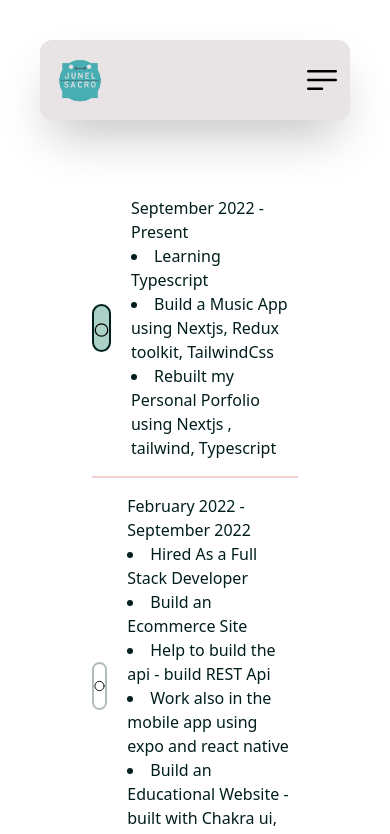
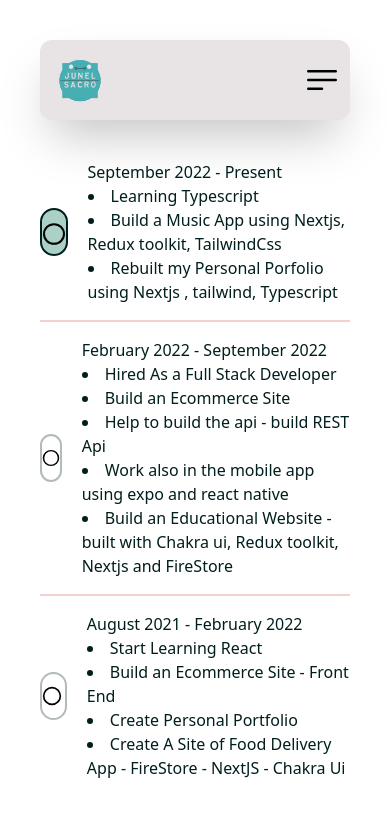
Before and after one commit to zacro14/junel, a Next.js app: page /my-journey in a window 390 px wide. Shown: the top 834 px of the page. Built offline with nearby package versions, Linux system fonts and the light colour scheme.

Commit message:
feat: remove margin and padding for mobile

```diff
--- a/pages/my-journey.tsx
+++ b/pages/my-journey.tsx
@@ -5,9 +5,9 @@ import Seo from 'components/seo'
 
 const Journey = () => {
     return (
-        <div className="p-5">
+        <div className="md:p-5">
             <Seo title="Junel Sacro | Journey" />
-            <div className="mx-4 p-4">
+            <div className=" md:mx-4 md:p-4">
                 <div className="grid grid-col gap-4">
                     <div className="flex items-center text-stroke relative">
                         <div className="rounded-full transition duration-500 ease-in-out h-12 w-12 py-3 border-2 border-stroke bg-secondary mr-5">
```
